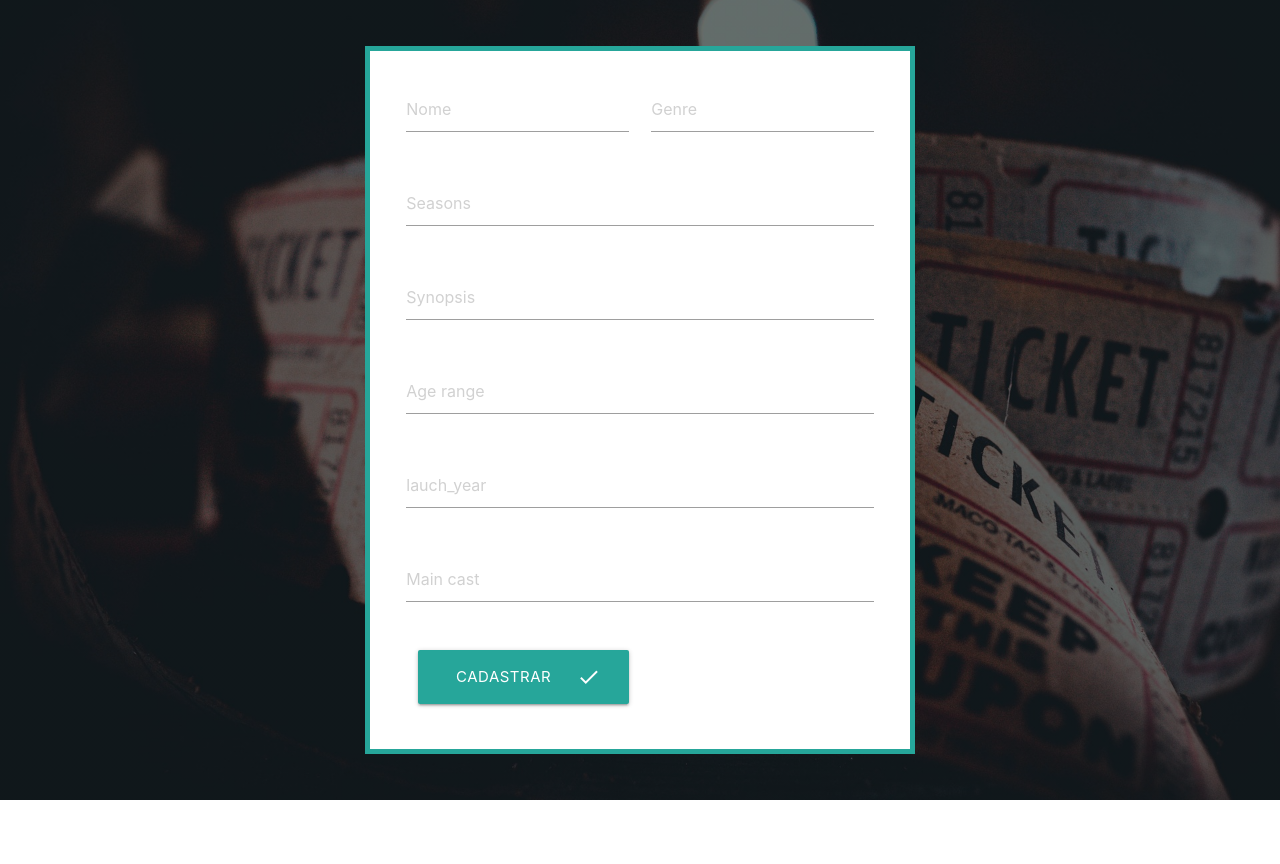
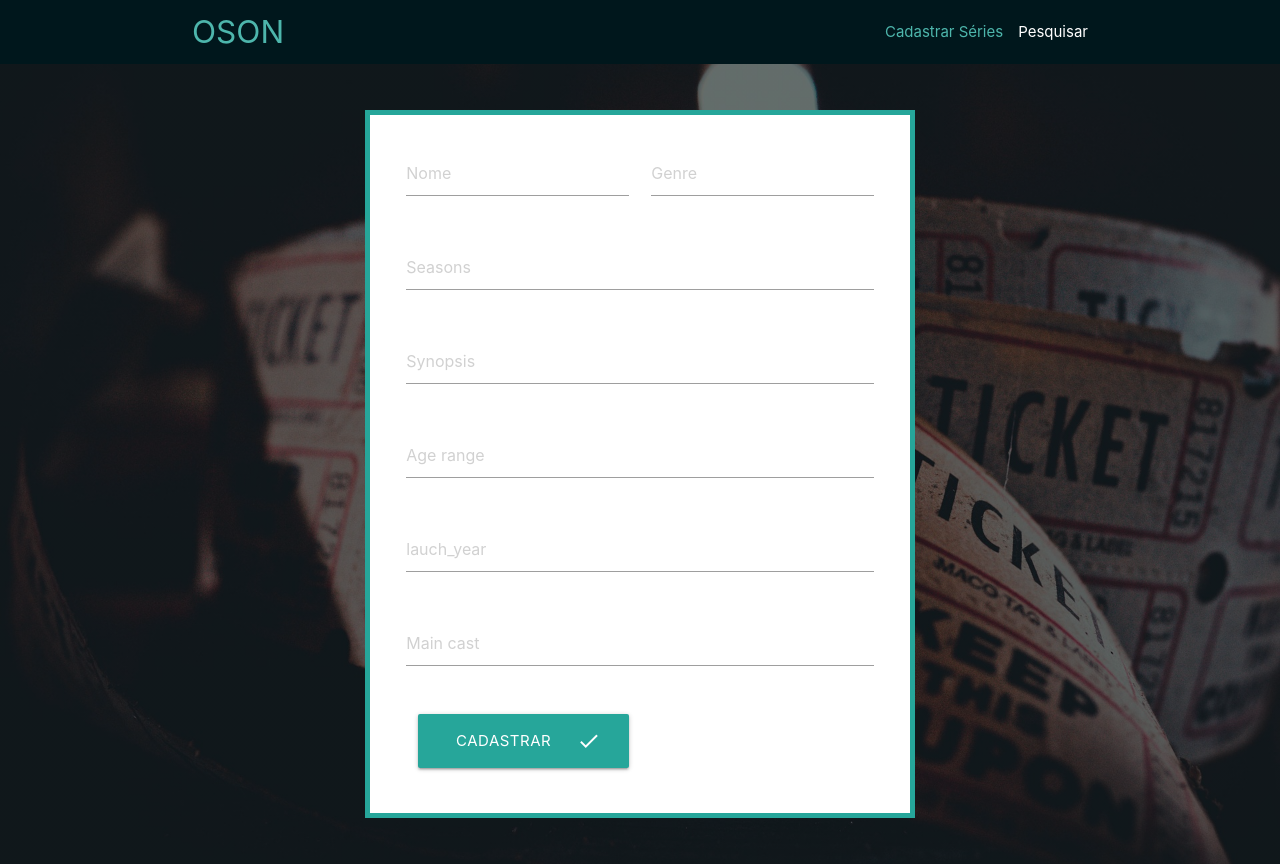
Before and after one commit to gmatheus66/OSON, a PHP site: page /form_serie.php in a window 1280 px wide. Before the commit the page ends 800 px from the top, so only its background shows below. Run offline with PHP 8.4, Linux system fonts and the light colour scheme; a user stored in the database is signed in.

Commit message:
GH-5 Incluindo menu

```diff
--- a/form_serie.php
+++ b/form_serie.php
@@ -1,3 +1,6 @@
+<?php
+  session_start();
+ ?>
 <!DOCTYPE html>
 <html lang="en">
 <head>
@@ -8,6 +11,27 @@
     <link href="css/style.css" type="text/css" rel="stylesheet" media="screen,projection"/>
 </head>
 <body>
+  <nav id="inicio" class="navBar" role="navigation">
+    <div class="nav-wrapper container">
+      <a id="logo-container" href="index.php" class="brand-logo">OSON</a>
+      <ul class="right hide-on-med-and-down">
+        <?php
+          if (isset($_SESSION['id'])) {
+        ?>
+            <li><a href="form_serie.php">Cadastrar Séries</a></li>
+            <li><a href="Pesquisa.php"></a>Pesquisar</li>
+          <?php
+          }else{
+          ?>
+            <li><a href="cadastrar.php">Cadastrar</a></li>
+            <li><a href="login.php">Entrar</a></li>
+        <?php
+          }
+        ?>
+      </ul>
+      <a href="#" data-target="nav-mobile" class="sidenav-trigger"><i class="material-icons">menu</i></a>
+    </div>
+  </nav>
 <div class="div">
 <div class="form">
   <div class="row">
```
